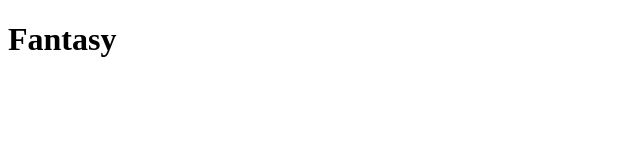
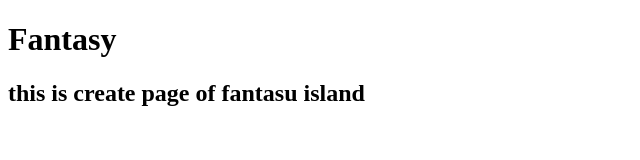
Before and after one commit to ShuklaPranav007/Devoic-Fanstasy-Island, a plain HTML site: page index.html in a window 1280 px wide. Shown: the whole page, without its empty margins (0-640 px from the left). Drawn offline with Linux system fonts and the light colour scheme.

Commit message:
added description

```diff
--- a/index.html
+++ b/index.html
@@ -8,6 +8,7 @@
 </head>
 <body>
     <h1>Fantasy</h1>
+    <h2>this  is create page of fantasu island</h2>
     <script src="app.js"></script>
 </body>
 </html>
```
